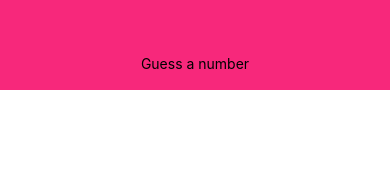
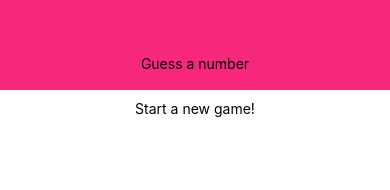
Before and after one commit to jamos90/Guess-a-number, a React Native app: screen / in a window 390 px wide. Shown: the top 190 px of the page. Built offline with nearby package versions, Linux system fonts and the light colour scheme.

Commit message:
start game screen created, added to app.js

```diff
--- a/App.js
+++ b/App.js
@@ -1,11 +1,13 @@
 import React from 'react';
 import { StyleSheet, Text, View } from 'react-native';
 import Header from './components/header';
+import StartGameScreen from './screens/StartGameScreen'
 
 export default function App() {
   return (
     <View style={styles.screen}>
       <Header title="Guess a number"/>
+      <StartGameScreen/>
     </View>
   );
 }
--- /dev/null
+++ b/screens/StartGameScreen.js
@@ -0,0 +1,21 @@
+import React from 'react';
+import { View, StyleSheet, Text } from 'react-native';
+
+const StartGameScreen = props => {
+    return (
+        <View style={styles.screen}>
+            <Text>Start a new game!</Text>
+        </View>
+    );
+};
+
+const styles = StyleSheet.create({
+    screen: {
+        flex: 1,
+        padding: 10,
+        alignItems: 'center',
+
+    }
+});
+
+export default StartGameScreen;
```
